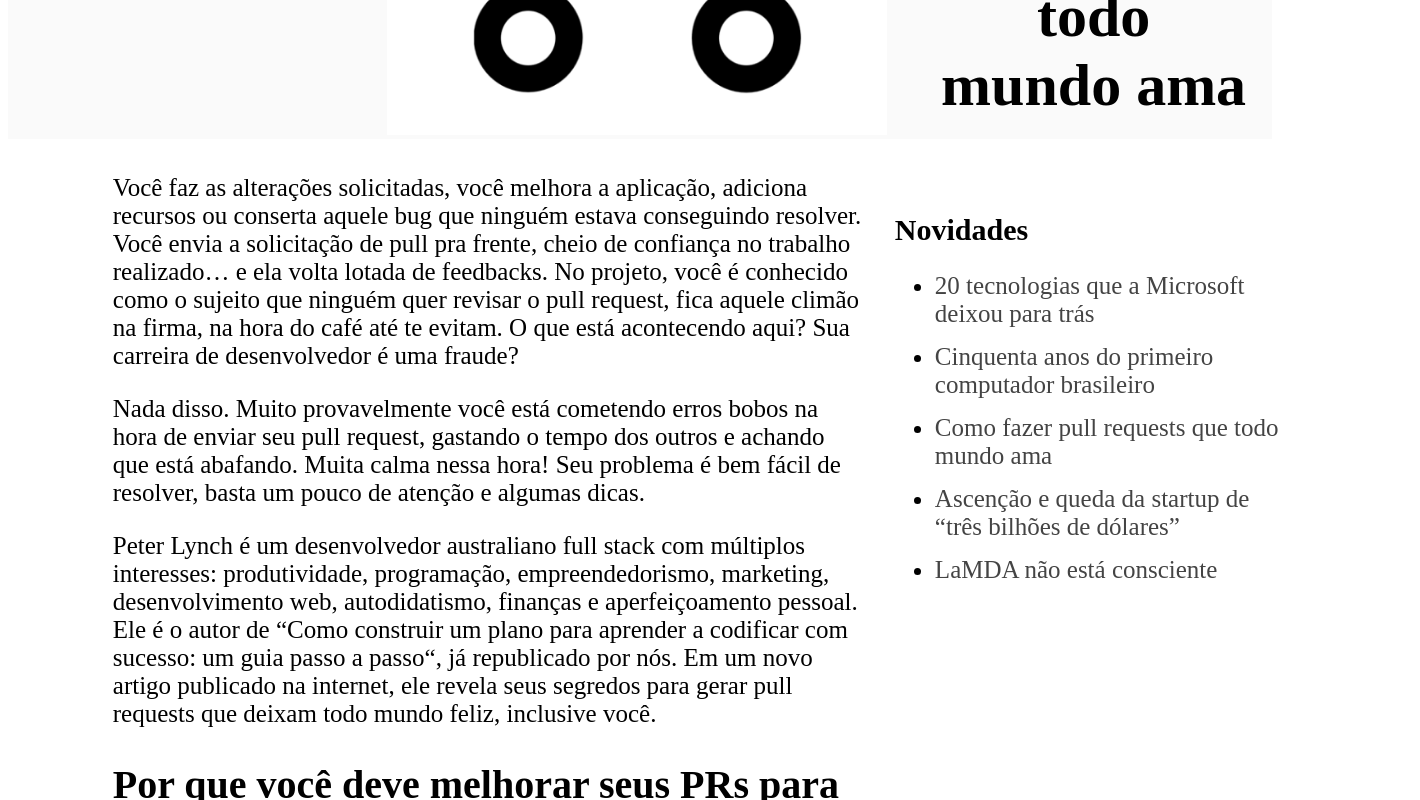
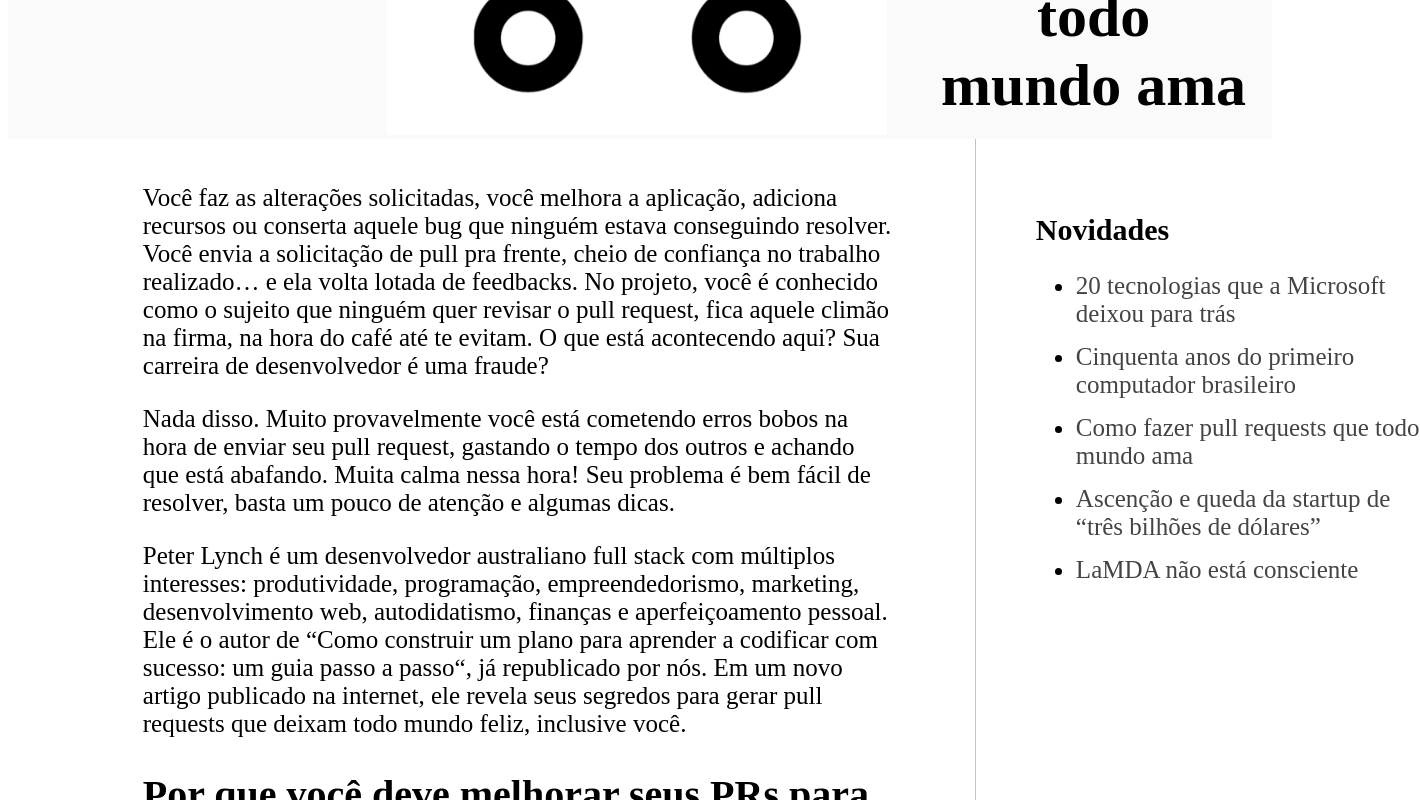
Before and after one commit to Abreupamm/post-esquenta-summer-turma-28, a plain HTML site: page index.html in a window 1280 px wide. Shown: the part 570-1370 px from the top of the page, 1420 px wide, since content can reach past the window. Drawn offline with Linux system fonts and the light colour scheme; files whose address does not match are found by name.

Commit message:
border right add

```diff
--- a/style.css
+++ b/style.css
@@ -71,9 +71,10 @@ header nav{
 
 #artigo {
   width: 70%;
-  padding: 10px;
+  padding: 20px 80px 0px 40px;
   /* border: red solid 1px; */
   display: inline-block;
+  border-right: 1px solid rgba(17, 16, 16, 0.256);
 }
 
 #nav-link {
@@ -82,7 +83,7 @@ header nav{
   /* border:green solid 1px; */
   position: absolute;
   margin-top: 50px;
-  margin-left: 20px;
+  margin-left: 60px;
 }
 
 #nav-link a {
```
